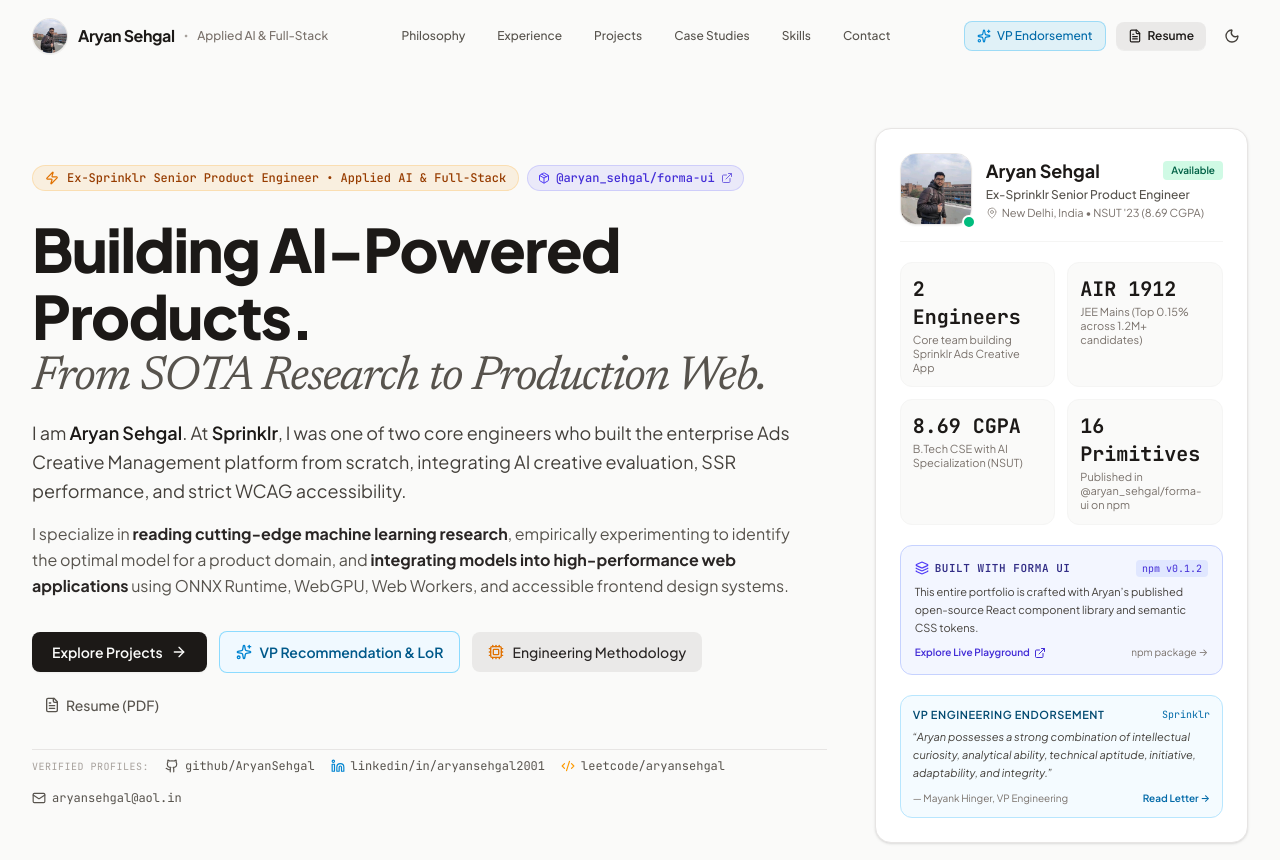
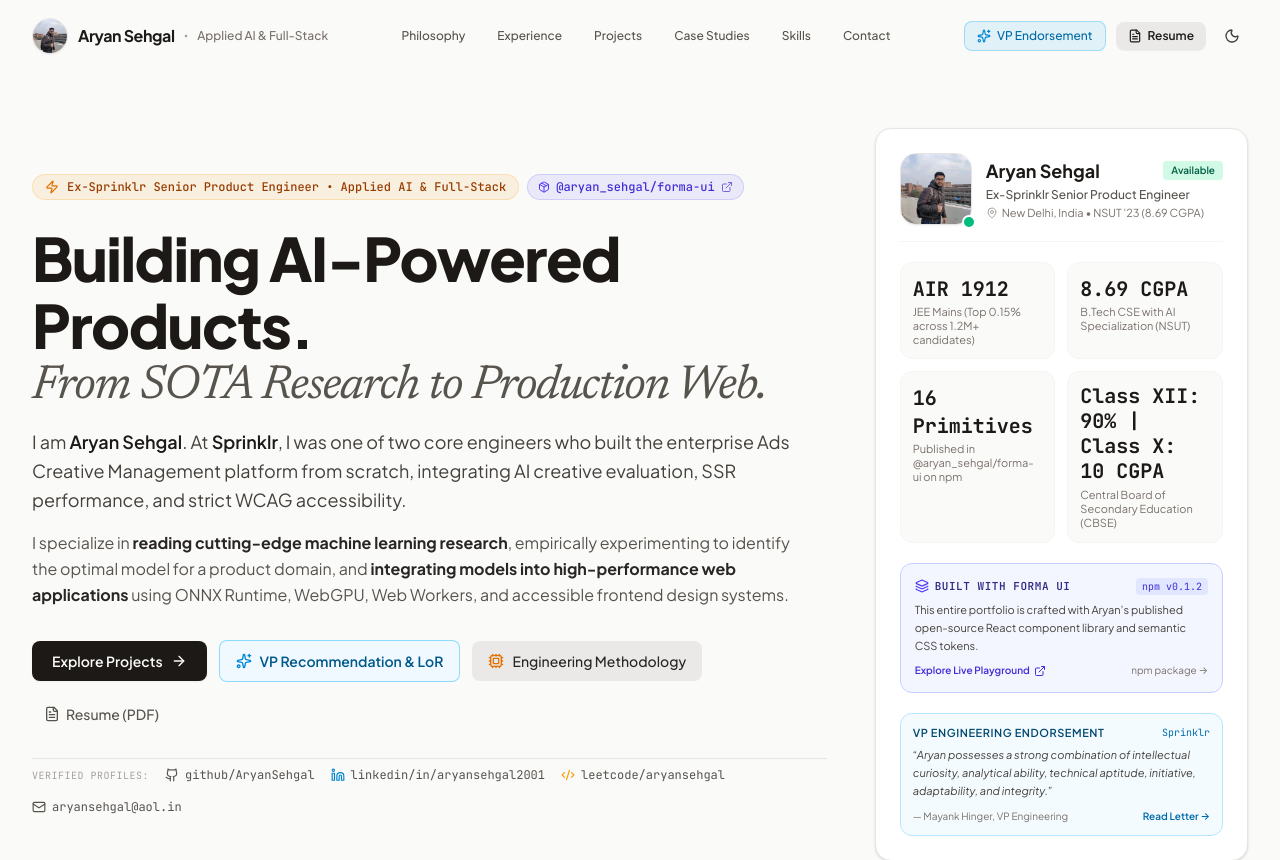
Before and after one commit to AryanSehgal/portfolio-website, a React (Vite) app: page / in a window 1280 px wide. Shown: the top 860 px of the page. Built offline with nearby package versions, Linux system fonts and the light colour scheme.

Commit message:
Update Hero.tsx

```diff
--- a/src/components/Hero.tsx
+++ b/src/components/Hero.tsx
@@ -258,15 +258,6 @@
               <div className="grid grid-cols-2 gap-3">
                 <div className="p-3 rounded-xl bg-stone-50 dark:bg-stone-800/50 border border-stone-100 dark:border-stone-800">
                   <div className="text-xl font-extrabold text-stone-900 dark:text-stone-100 font-mono">
-                    2 Engineers
-                  </div>
-                  <div className="text-[11px] text-stone-500 dark:text-stone-400 leading-tight mt-0.5">
-                    Core team building Sprinklr Ads Creative App
-                  </div>
-                </div>
-
-                <div className="p-3 rounded-xl bg-stone-50 dark:bg-stone-800/50 border border-stone-100 dark:border-stone-800">
-                  <div className="text-xl font-extrabold text-stone-900 dark:text-stone-100 font-mono">
                     AIR 1912
                   </div>
                   <div className="text-[11px] text-stone-500 dark:text-stone-400 leading-tight mt-0.5">
@@ -289,6 +280,15 @@
                   </div>
                   <div className="text-[11px] text-stone-500 dark:text-stone-400 leading-tight mt-0.5">
                     Published in @aryan_sehgal/forma-ui on npm
+                  </div>
+                </div>
+
+                <div className="p-3 rounded-xl bg-stone-50 dark:bg-stone-800/50 border border-stone-100 dark:border-stone-800">
+                  <div className="text-xl font-extrabold text-stone-900 dark:text-stone-100 font-mono leading-tight">
+                    Class XII: 90% | Class X: 10 CGPA
+                  </div>
+                  <div className="text-[11px] text-stone-500 dark:text-stone-400 leading-tight mt-1">
+                    Central Board of Secondary Education (CBSE)
                   </div>
                 </div>
               </div>
```
